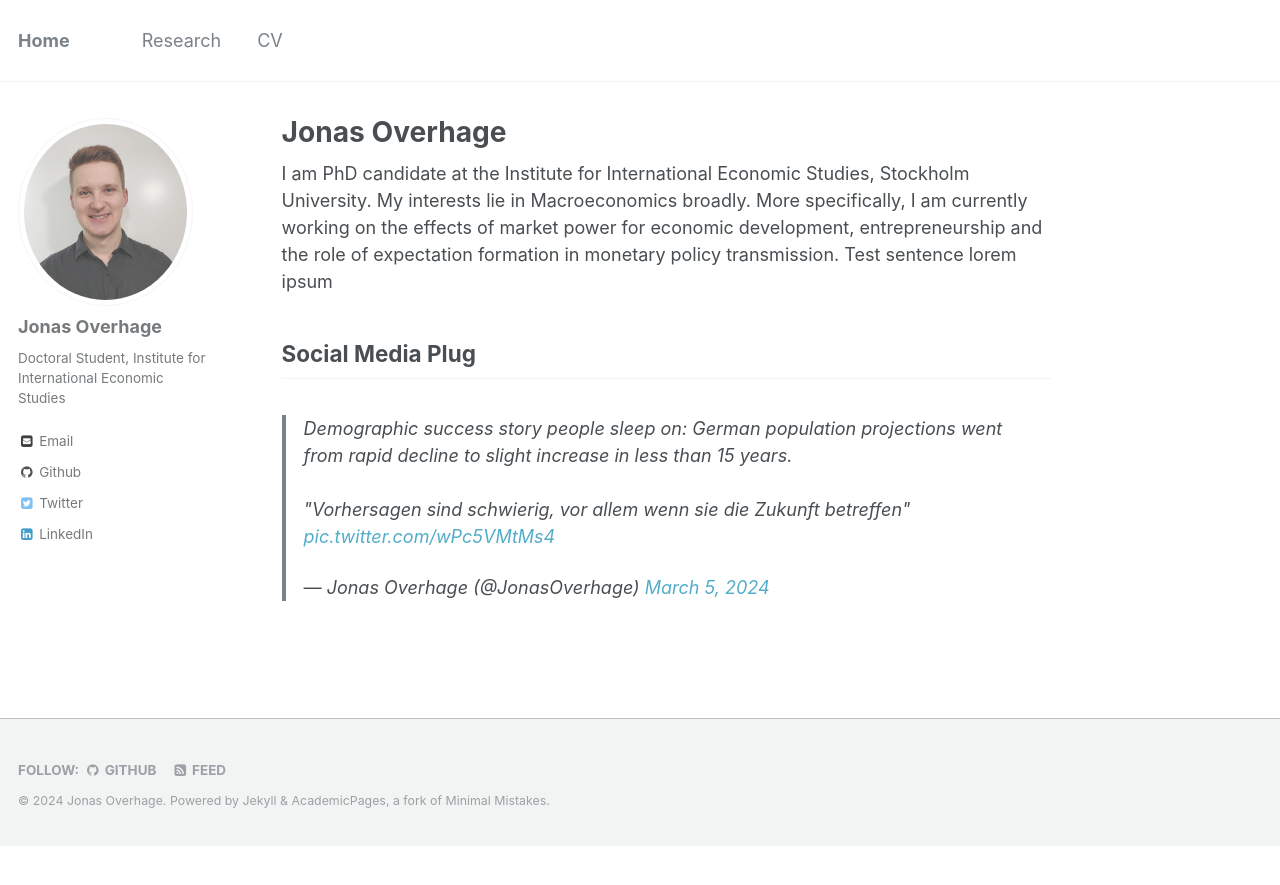
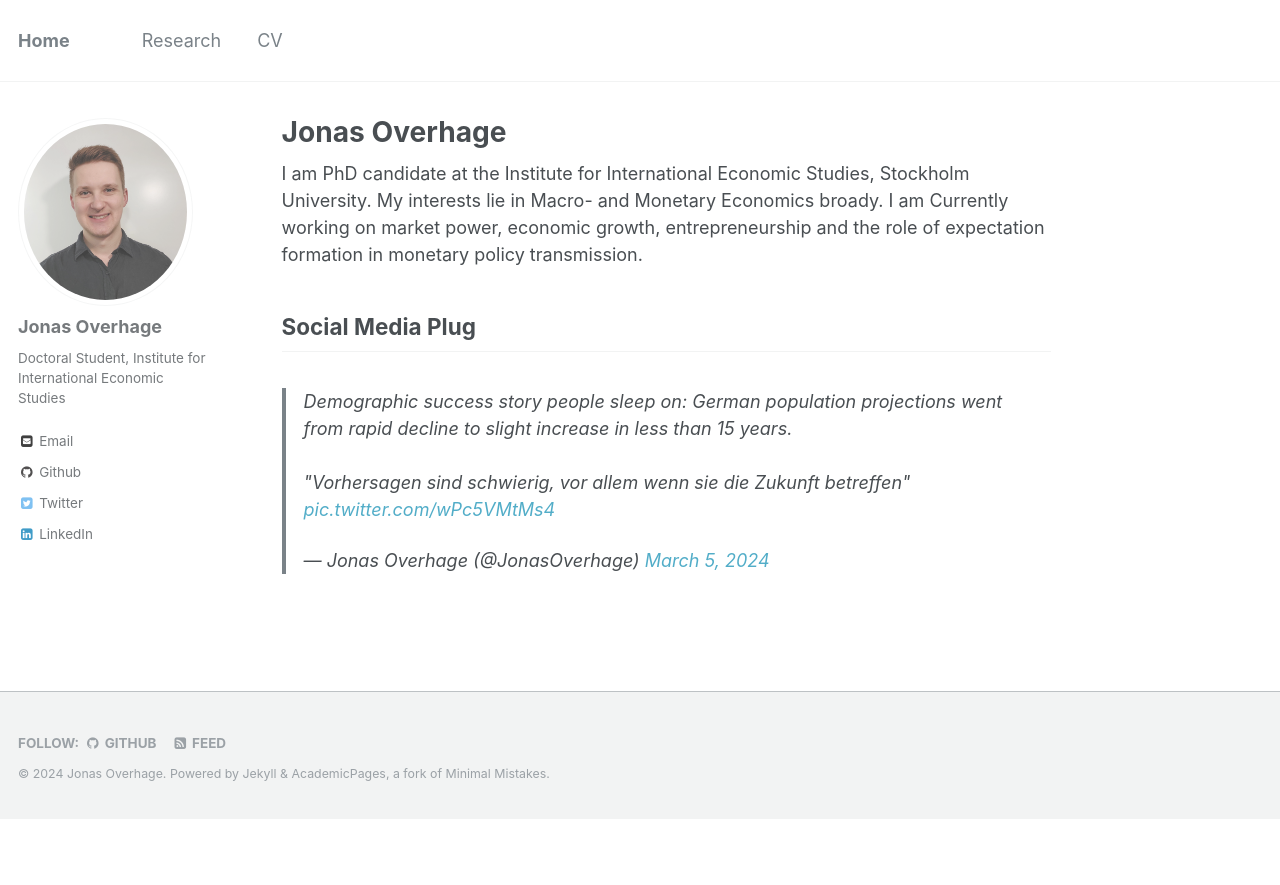
Before and after one commit to JOverhage/JOverhage.github.io, a Jekyll site: the page built from _pages/about.md, in a window 1280 px wide. Shown: the top 885 px of the page. Built offline with Jekyll 4.4.1, drawn with Linux system fonts in a browser that asks for light colours; comment, search, counter and statistics services are not loaded.

Commit message:
about page rephrased

```diff
--- a/_pages/about.md
+++ b/_pages/about.md
@@ -9,7 +9,7 @@ redirect_from:
 ---
 
 
-I am PhD candidate at the Institute for International Economic Studies, Stockholm University. My interests lie in Macroeconomics broadly. More specifically, I am currently working on the effects of market power for economic development, entrepreneurship and the role of expectation formation in monetary policy transmission. Test sentence lorem ipsum
+I am PhD candidate at the Institute for International Economic Studies, Stockholm University. My interests lie in Macro- and Monetary Economics broady. I am Currently working on market power, economic growth, entrepreneurship and the role of expectation formation in monetary policy transmission.
 
 
 ## Social Media Plug
```
